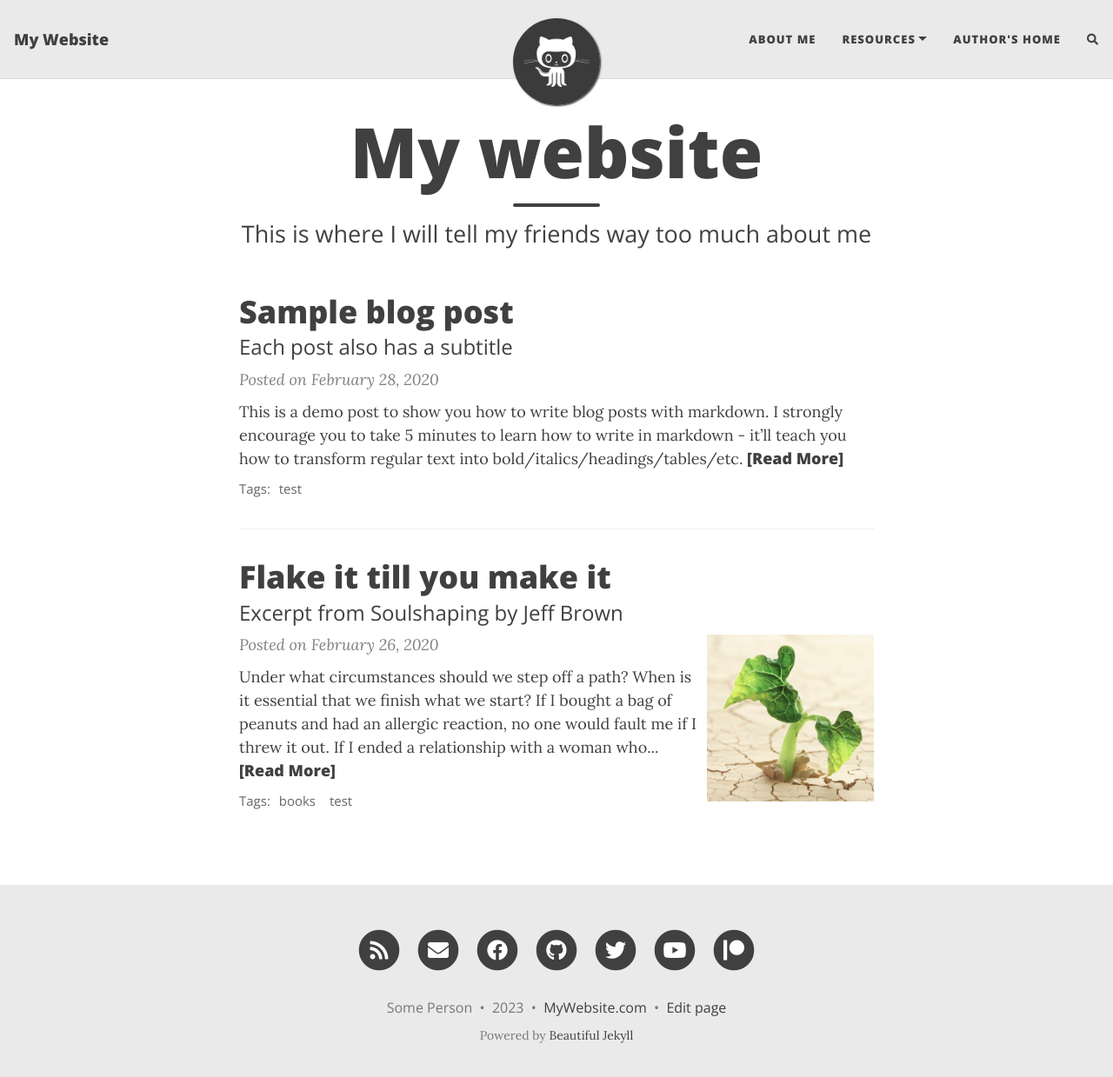
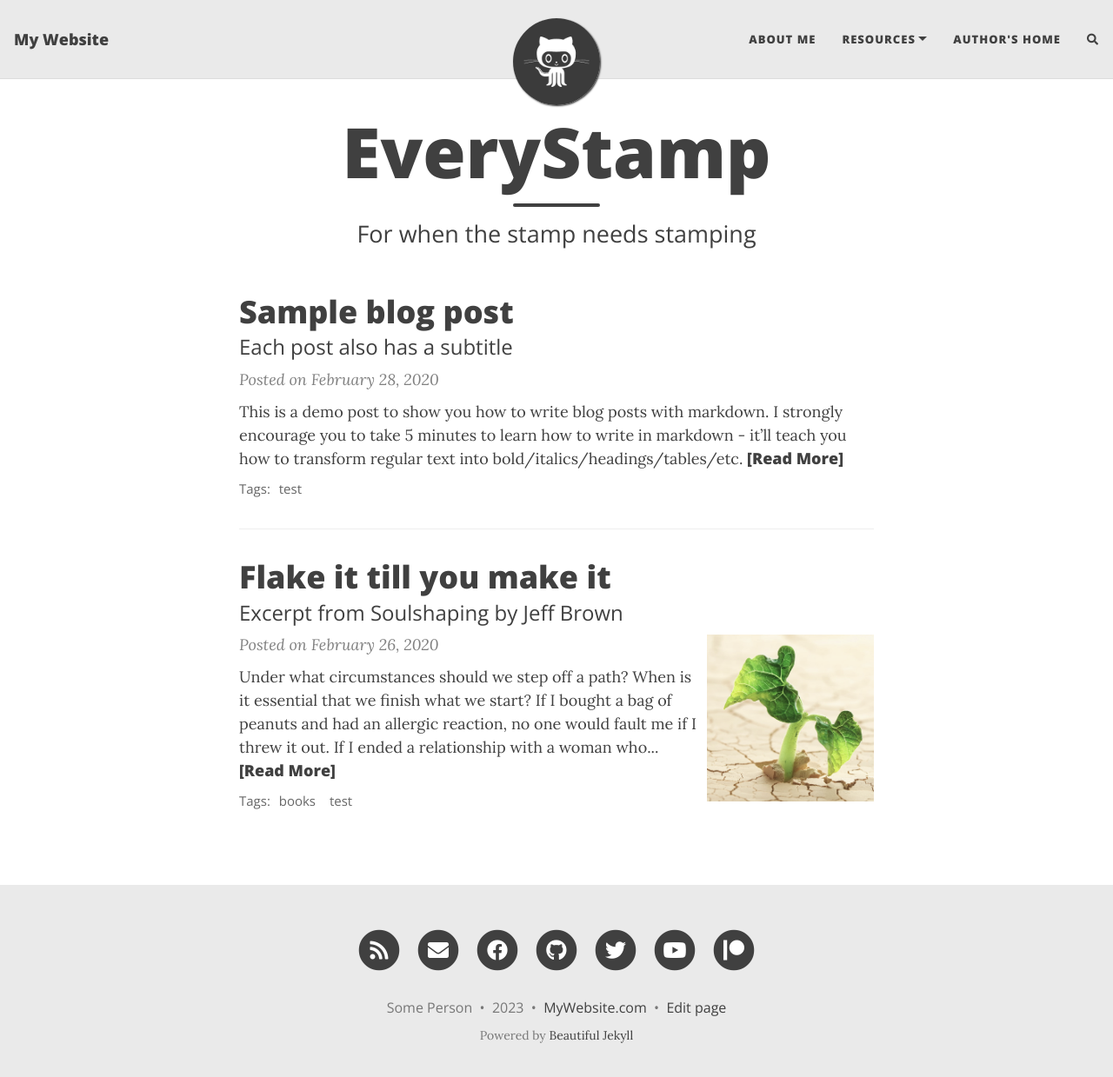
Before and after one commit to tikk3r/EveryStamp, a Jekyll site: the page built from index.html, in a window 1280 px wide and 1252 px high. Shown: the top 1239 px of the window at 87% size. Built offline with Jekyll 4.4.1, drawn with Linux system fonts in a browser that asks for light colours; nearby versions of some CDN libraries; the list of posts is cut into pages by our own code; comment, search, counter and statistics services are not loaded.

Commit message:
Update page title

```diff
--- a/index.html
+++ b/index.html
@@ -1,5 +1,5 @@
 ---
 layout: home
-title: My website
-subtitle: This is where I will tell my friends way too much about me
+title: EveryStamp
+subtitle: For when the stamp needs stamping
 ---
```
